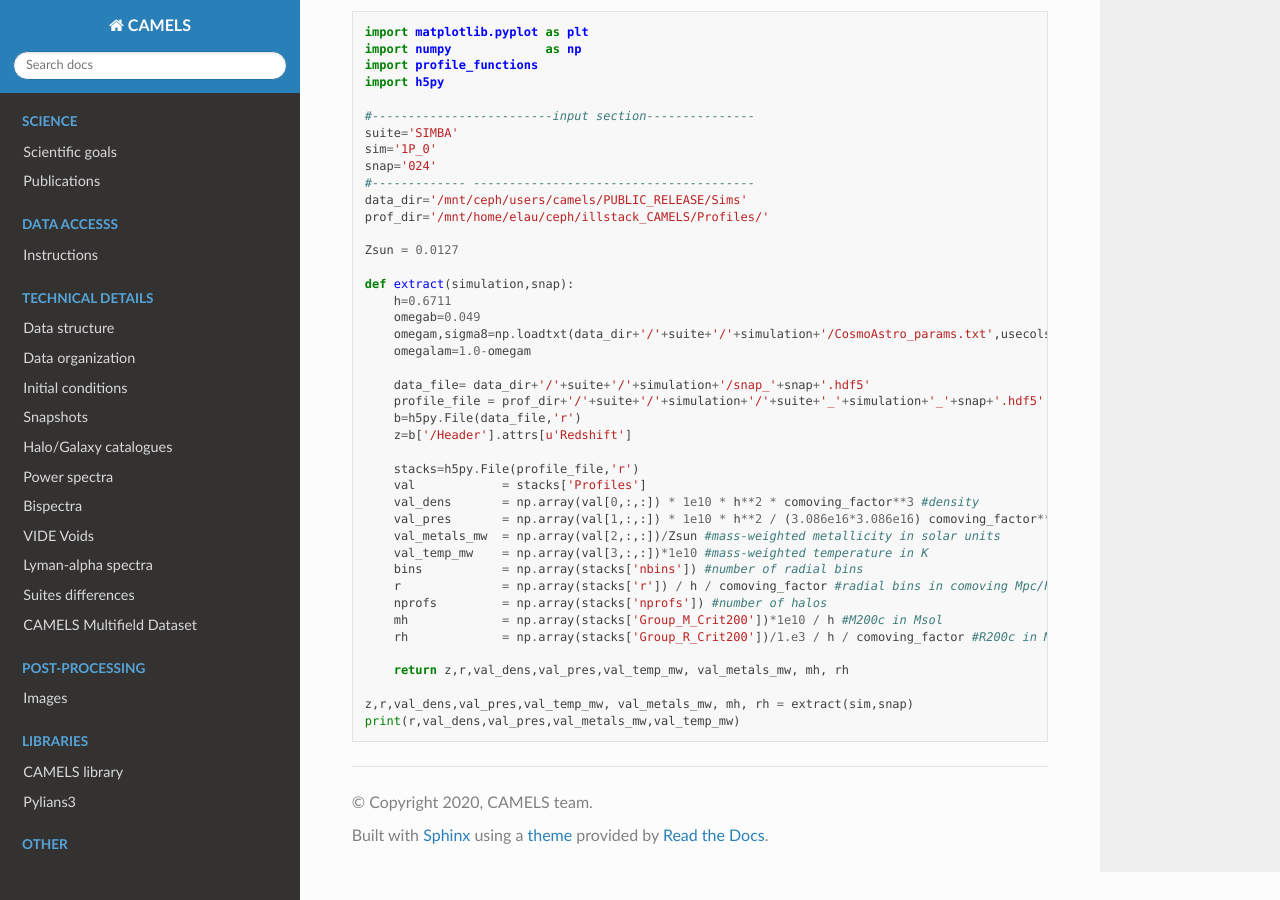
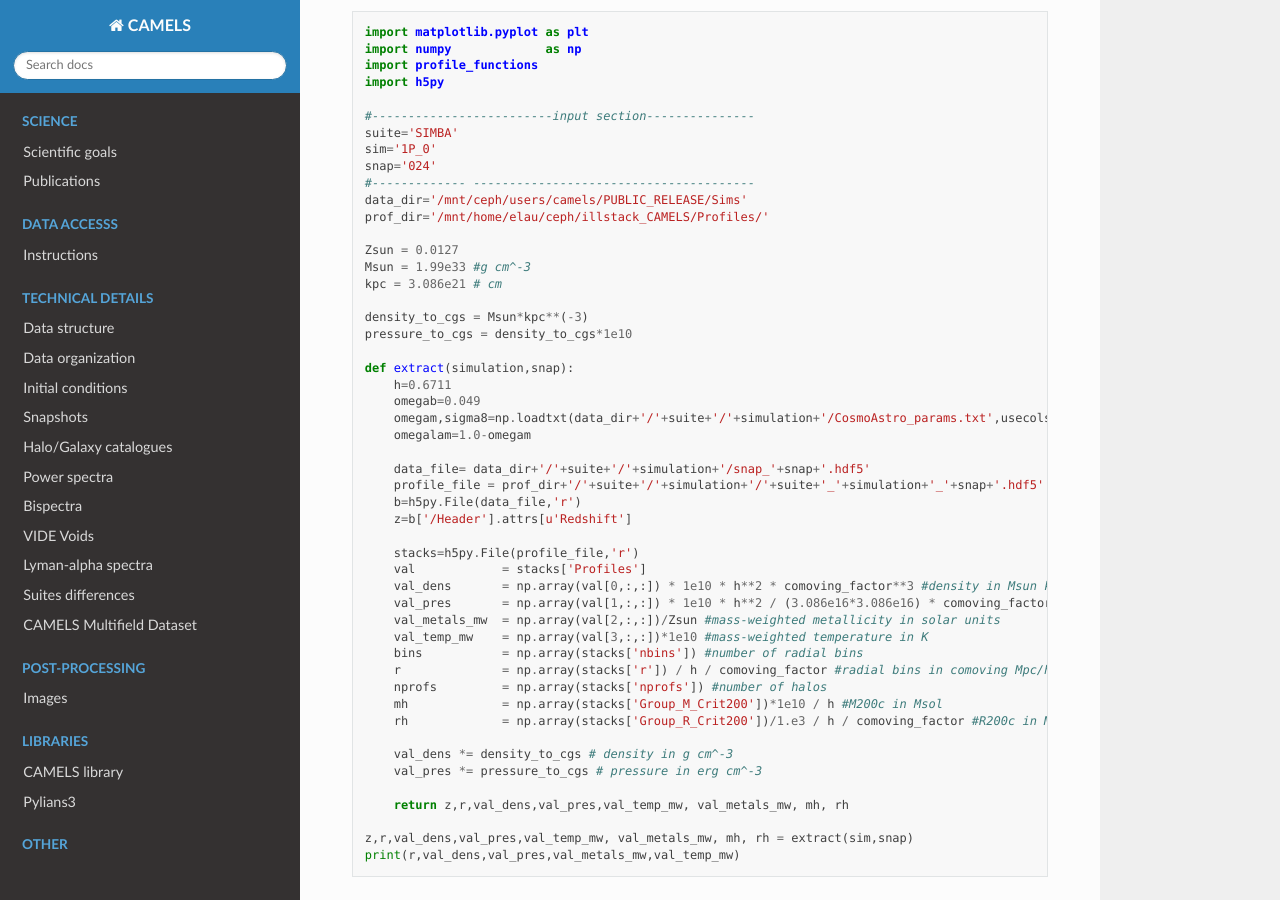
Before and after one commit to franciscovillaescusa/CAMELS, a Sphinx documentation site: the page built from docs/source/Profiles.rst, in a window 1280 px wide and 900 px high, scrolled down 584 px. Built offline with Sphinx 7.4.7 and the Read the Docs theme 2.0.0, drawn with Linux system fonts in a browser that asks for light colours.

Commit message:
Update Profiles.rst

```diff
--- a/docs/source/Profiles.rst
+++ b/docs/source/Profiles.rst
@@ -29,6 +29,11 @@ Below is an example python script for extracting the profile data from the hdf5
   prof_dir='/mnt/home/elau/ceph/illstack_CAMELS/Profiles/'
 
   Zsun = 0.0127
+  Msun = 1.99e33 #g cm^-3
+  kpc = 3.086e21 # cm
+
+  density_to_cgs = Msun*kpc**(-3)
+  pressure_to_cgs = density_to_cgs*1e10
 
   def extract(simulation,snap):
       h=0.6711
@@ -43,8 +48,8 @@ Below is an example python script for extracting the profile data from the hdf5
 
       stacks=h5py.File(profile_file,'r')
       val            = stacks['Profiles']
-      val_dens       = np.array(val[0,:,:]) * 1e10 * h**2 * comoving_factor**3 #density
-      val_pres       = np.array(val[1,:,:]) * 1e10 * h**2 / (3.086e16*3.086e16) comoving_factor**3 #thermal pressure
+      val_dens       = np.array(val[0,:,:]) * 1e10 * h**2 * comoving_factor**3 #density in Msun kpc^-3
+      val_pres       = np.array(val[1,:,:]) * 1e10 * h**2 / (3.086e16*3.086e16) * comoving_factor**3 #thermal pressure in Msun kpc^-3 (km/s)^2
       val_metals_mw  = np.array(val[2,:,:])/Zsun #mass-weighted metallicity in solar units
       val_temp_mw    = np.array(val[3,:,:])*1e10 #mass-weighted temperature in K
       bins           = np.array(stacks['nbins']) #number of radial bins
@@ -53,6 +58,9 @@ Below is an example python script for extracting the profile data from the hdf5
       mh             = np.array(stacks['Group_M_Crit200'])*1e10 / h #M200c in Msol
       rh             = np.array(stacks['Group_R_Crit200'])/1.e3 / h / comoving_factor #R200c in Mpc
 
+      val_dens *= density_to_cgs # density in g cm^-3
+      val_pres *= pressure_to_cgs # pressure in erg cm^-3
+
       return z,r,val_dens,val_pres,val_temp_mw, val_metals_mw, mh, rh
 
   z,r,val_dens,val_pres,val_temp_mw, val_metals_mw, mh, rh = extract(sim,snap)
```
